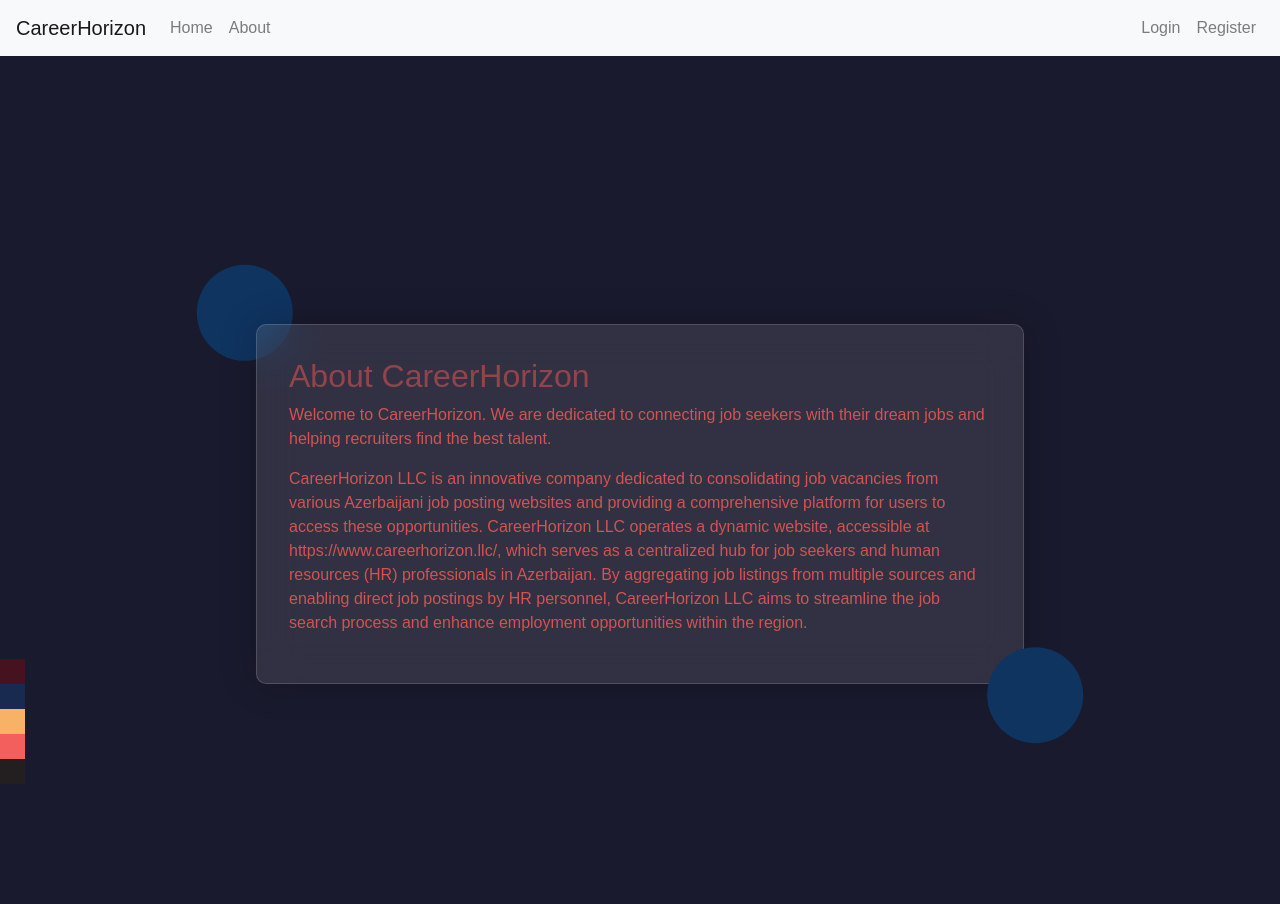
After one commit to Ismat-Samadov/eploy, a Django app: page /jobs/about/ in a window 1280 px wide. The commit adds this page. Run offline with Django 5.2, Linux system fonts and the light colour scheme; some libraries are stand-ins or nearby versions.

Commit message:
added about

```diff
--- /dev/null
+++ b/jobsite/jobs/templates/jobs/about.html
@@ -0,0 +1,170 @@
+<!-- jobs/templates/jobs/about.html -->
+{% extends 'jobs/base.html' %}
+
+{% block title %}About Us{% endblock %}
+
+{% block content %}
+<section class="container mt-5">
+    <div class="about-container">
+        <div class="circle circle-one"></div>
+        <div class="content-container">
+            <h1 class="opacity">About CareerHorizon</h1>
+            <p>Welcome to CareerHorizon. We are dedicated to connecting job seekers with their dream jobs and helping recruiters find the best talent.</p>
+            <p>CareerHorizon LLC is an innovative company dedicated to consolidating job vacancies from various Azerbaijani job posting websites and providing a comprehensive platform for users to access these opportunities.
+                CareerHorizon LLC operates a dynamic website, accessible at https://www.careerhorizon.llc/, which serves as a centralized hub for job seekers and human resources (HR) professionals in Azerbaijan. By aggregating job listings from multiple sources and enabling direct job postings by HR personnel, CareerHorizon LLC aims to streamline the job search process and enhance employment opportunities within the region.</p>
+        </div>
+        <div class="circle circle-two"></div>
+    </div>
+    <div class="theme-btn-container"></div>
+</section>
+
+<style>
+    :root {
+        --background: #1a1a2e;
+        --color: #d55252;
+        --primary-color: #0f3460;
+    }
+
+    * {
+        box-sizing: border-box;
+    }
+
+    html {
+        scroll-behavior: smooth;
+    }
+
+    body {
+        margin: 0;
+        font-family: "poppins", sans-serif;
+        background: var(--background);
+        color: var(--color);
+        transition: background 0.2s ease;
+    }
+
+    a {
+        text-decoration: none;
+        color: var(--color);
+    }
+
+    h1 {
+        font-size: 2rem;
+    }
+
+    .container {
+        display: flex;
+        justify-content: center;
+        align-items: center;
+        height: 100vh;
+    }
+
+    .about-container {
+        position: relative;
+        max-width: 800px;
+        width: 100%;
+        padding: 1rem;
+    }
+
+    .content-container {
+        border: 1px solid rgba(255, 255, 255, 0.15);
+        box-shadow: 0 0 36px 1px rgba(0, 0, 0, 0.2);
+        border-radius: 10px;
+        backdrop-filter: blur(20px);
+        padding: 2rem;
+        background-color: rgba(255, 255, 255, 0.1);
+    }
+
+    .circle {
+        width: 6rem;
+        height: 6rem;
+        background: var(--primary-color);
+        border-radius: 50%;
+        position: absolute;
+    }
+
+    .circle-one {
+        top: 0;
+        left: 0;
+        transform: translate(-45%, -45%);
+    }
+
+    .circle-two {
+        bottom: 0;
+        right: 0;
+        transform: translate(45%, 45%);
+    }
+
+    .opacity {
+        opacity: 0.6;
+    }
+
+    .theme-btn-container {
+        position: absolute;
+        left: 0;
+        bottom: 1rem;
+    }
+
+    .theme-btn {
+        cursor: pointer;
+        transition: transform 0.3s ease-in;
+    }
+
+    .theme-btn:hover {
+        transform: scale(1.2);
+    }
+</style>
+
+<script>
+    const themes = [
+        {
+            background: "#1A1A2E",
+            color: "#FFFFFF",
+            primaryColor: "#0F3460"
+        },
+        {
+            background: "#461220",
+            color: "#FFFFFF",
+            primaryColor: "#E94560"
+        },
+        {
+            background: "#192A51",
+            color: "#FFFFFF",
+            primaryColor: "#967AA1"
+        },
+        {
+            background: "#F7B267",
+            color: "#000000",
+            primaryColor: "#F4845F"
+        },
+        {
+            background: "#F25F5C",
+            color: "#000000",
+            primaryColor: "#642B36"
+        },
+        {
+            background: "#231F20",
+            color: "#FFF",
+            primaryColor: "#BB4430"
+        }
+    ];
+
+    const setTheme = (theme) => {
+        const root = document.querySelector(":root");
+        root.style.setProperty("--background", theme.background);
+        root.style.setProperty("--color", theme.color);
+        root.style.setProperty("--primary-color", theme.primaryColor);
+    };
+
+    const displayThemeButtons = () => {
+        const btnContainer = document.querySelector(".theme-btn-container");
+        themes.forEach((theme) => {
+            const div = document.createElement("div");
+            div.className = "theme-btn";
+            div.style.cssText = `background: ${theme.background}; width: 25px; height: 25px`;
+            btnContainer.appendChild(div);
+            div.addEventListener("click", () => setTheme(theme));
+        });
+    };
+
+    displayThemeButtons();
+</script>
+{% endblock %}
--- a/jobsite/jobs/templates/jobs/base.html
+++ b/jobsite/jobs/templates/jobs/base.html
@@ -6,7 +6,6 @@
 <!DOCTYPE html>
 <html>
 <head>
-
     <title>{% block title %}CareerHorizon{% endblock %}</title>
     <link href="https://stackpath.bootstrapcdn.com/bootstrap/4.5.2/css/bootstrap.min.css" rel="stylesheet">
     <link href="{% static 'css/custom.css' %}" rel="stylesheet">
@@ -17,9 +16,21 @@
         window.dataLayer = window.dataLayer || [];
         function gtag(){dataLayer.push(arguments);}
         gtag('js', new Date());
-
         gtag('config', 'G-NPPBBBSH42');
     </script>
+    <style>
+        html, body {
+            height: 100%;
+            margin: 0;
+        }
+        body {
+            display: flex;
+            flex-direction: column;
+        }
+        .content {
+            flex: 1;
+        }
+    </style>
 </head>
 <body>
     <nav class="navbar navbar-expand-lg navbar-light bg-light">
@@ -31,6 +42,9 @@
             <ul class="navbar-nav mr-auto">
                 <li class="nav-item">
                     <a class="nav-link" href="{% url 'job_list' %}">Home</a>
+                </li>
+                <li class="nav-item">
+                    <a class="nav-link" href="{% url 'about' %}">About</a>
                 </li>
                 {% if user.is_authenticated %}
                     {% if user.user_type == 'HR' %}
@@ -75,7 +89,7 @@
             </ul>
         </div>
     </nav>
-    <div class="container mt-4">
+    <div class="content container mt-4">
         {% block content %}{% endblock %}
     </div>
 
--- a/jobsite/jobs/urls.py
+++ b/jobsite/jobs/urls.py
@@ -15,7 +15,8 @@ from .views import (
     job_search,
     user_dashboard,
     search_jobs_for_cv,
-    parse_cv_page
+    parse_cv_page,
+    about
 )
 from . import views
 
@@ -26,6 +27,7 @@ urlpatterns = [
     path('logout/', custom_logout, name='logout'),
     path('company/<int:company_id>/', views.company_description, name='company_description'),
     # path('profile/', views.user_profile, name='user_profile'),
+    path('about/', about, name='about'),  # Add this line for the About page
     path('jobs/profile/', views.user_profile, name='user_profile'),  # Ensure this is named 'user_profile'
     path('post-job/', post_job, name='post_job'),
     path('apply-job/<int:job_id>/', apply_job, name='apply_job'),
--- a/jobsite/jobs/views.py
+++ b/jobsite/jobs/views.py
@@ -194,6 +194,12 @@ def apply_job(request, job_id):
 
 def congrats(request):
     return render(request, 'jobs/congrats.html')
+
+
+
+def about(request):
+    return render(request, 'jobs/about.html')
+
 
 def company_description(request, company_id):
     company_jobs = JobPost.objects.filter(company_id=company_id, deleted=False)
```
Lines whose indentation alone changed are shown as unchanged.
